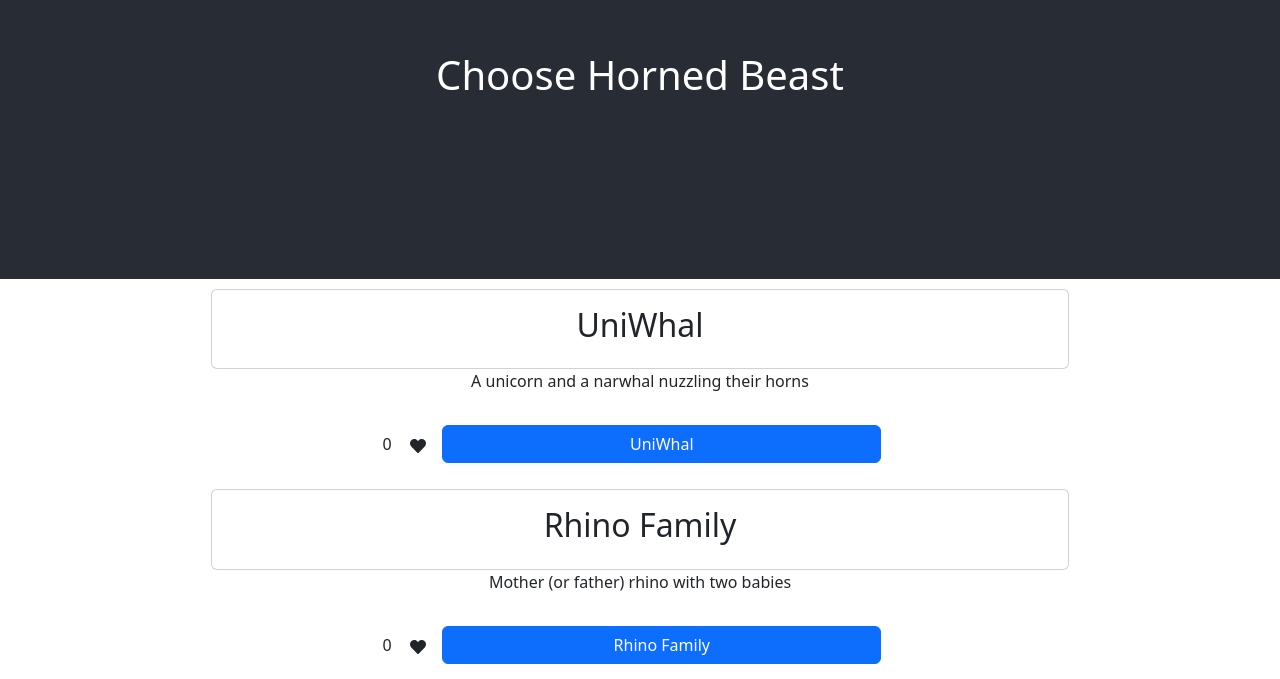
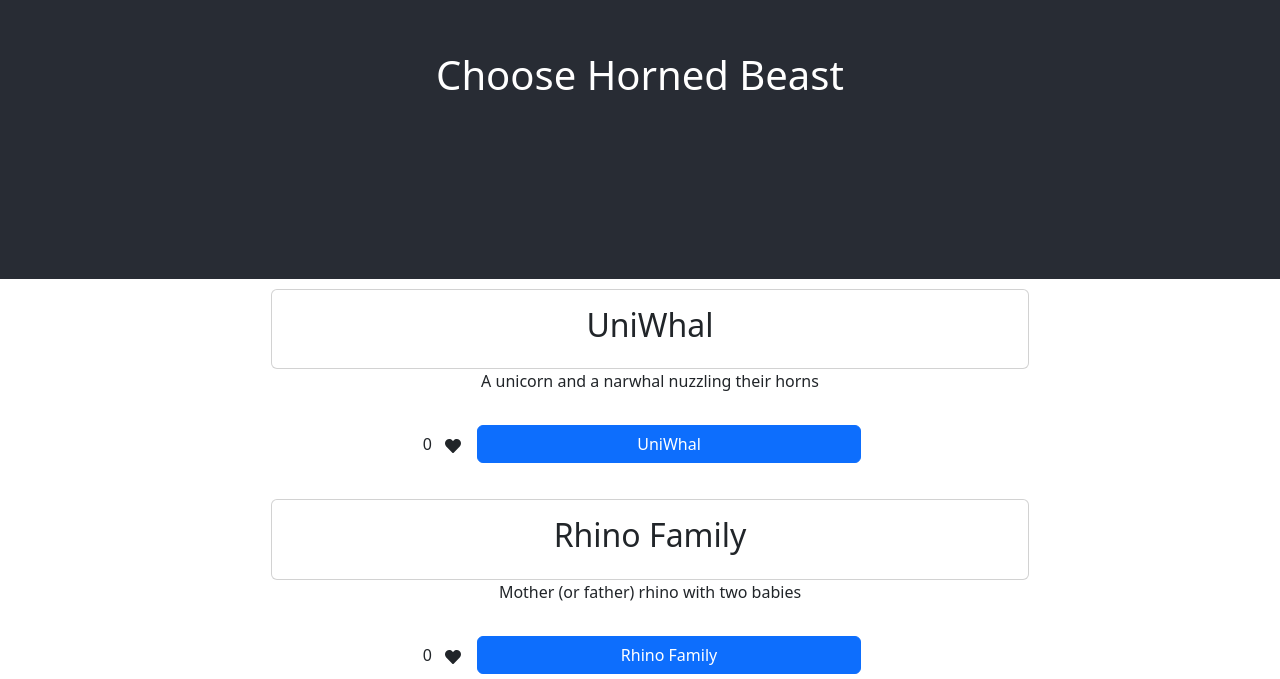
Before and after one commit to reedoooo/reactapp, a React (Create React App) app: page / in a window 1280 px wide. Shown: the part 121-800 px from the top of the page. Built offline with nearby package versions, Linux system fonts and the light colour scheme.

Commit message:
changes to bootrstrap

```diff
--- a/src/components/Appmain.js
+++ b/src/components/Appmain.js
@@ -1,13 +1,16 @@
 import React from 'react';
 import HornedBeast from './HornedBeast';
 import data from './data.json';
+import Container from 'react-bootstrap/Container';
 
 class Appmain extends React.Component {
     render() {
         return (
-            <div className="Beast-choices">
-                {data.map((beast, i) => <HornedBeast beastInfo={beast} key={i} />)}
-            </div>
+            <Container>
+                <div className="Beast-choices">
+                    {data.map((beast, i) => <HornedBeast beastInfo={beast} key={i} />)}
+                </div>
+            </Container>
         )
     }
 }
--- a/src/components/HornedBeast.js
+++ b/src/components/HornedBeast.js
@@ -1,5 +1,6 @@
 import React from 'react';
 import { FaHeart } from "react-icons/fa";
+import Row from 'react-bootstrap/Row';
 
 class HornedBeast extends React.Component {
     constructor(props) {
@@ -23,6 +24,7 @@ class HornedBeast extends React.Component {
 
     render() {
         return (
+            <Row>
                 <div className="row section-container">
                     <div className="col-4 content-container">
                         <div className="card card-body">
@@ -51,6 +53,8 @@ class HornedBeast extends React.Component {
                         </div>
                     </div>
                 </div>
+            </Row>
+
         );
     }
 }
```
Lines whose indentation alone changed are shown as unchanged.
